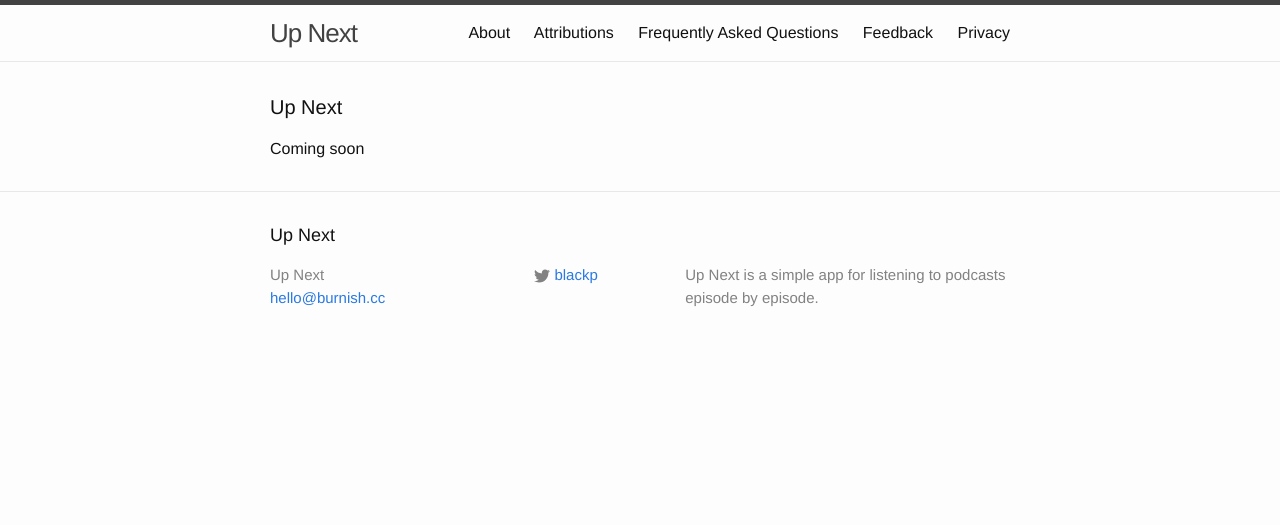
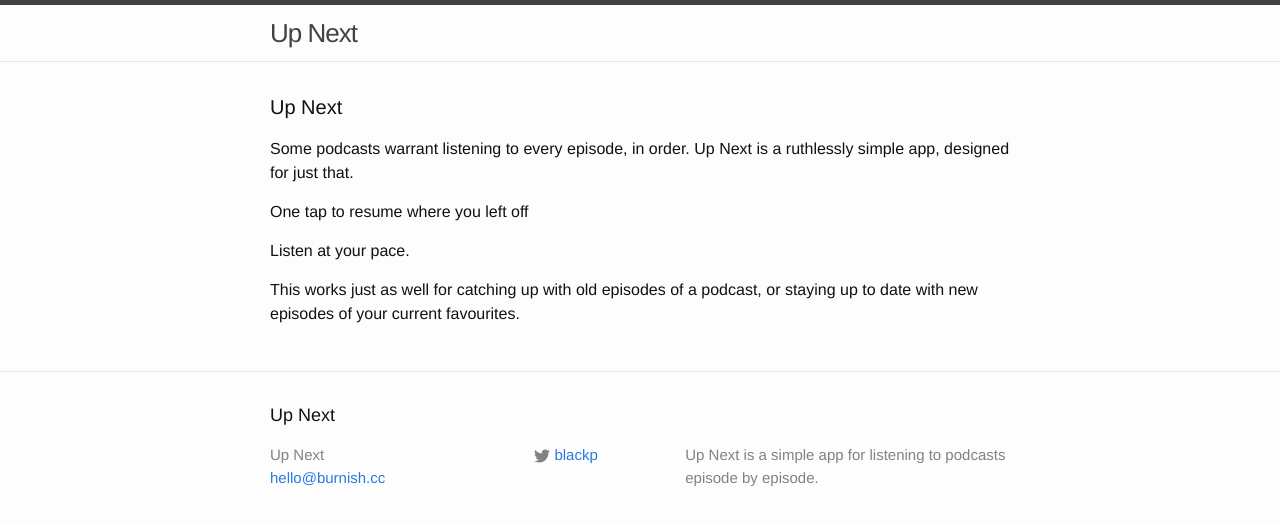
Before and after one commit to burnish/next, a Jekyll site: the page built from index.html, in a window 1280 px wide. Shown: the top 525 px of the page. Built offline with Jekyll 4.4.1, drawn with Linux system fonts in a browser that asks for light colours.

```diff
--- a/_includes/header.html
+++ b/_includes/header.html
@@ -15,7 +15,7 @@
 
       <div class="trigger">
         {% for my_page in site.pages %}
-          {% if my_page.title %}
+          {% if my_page.title and my_page.layout == 'page' %}
           <a class="page-link" href="{{ my_page.url | prepend: site.baseurl }}">{{ my_page.title }}</a>
           {% endif %}
         {% endfor %}
--- a/faq.md
+++ /dev/null
@@ -1,7 +0,0 @@
----
-layout: page
-title: Frequently Asked Questions
-permalink: /faq/
----
-
-Coming soon
--- a/index.html
+++ b/index.html
@@ -6,6 +6,20 @@ layout: default
 
   <h1 class="page-heading">Up Next</h1>
 
-  Coming soon
+  <p>
+    Some podcasts warrant listening to every episode, in order. Up Next is a ruthlessly simple app, designed for just that.
+  </p>
+
+  <p>
+   One tap to resume where you left off
+  </p>
+
+  <p>
+    Listen at your pace.
+  </p>
+
+  <p>
+    This works just as well for catching up with old episodes of a podcast, or staying up to date with new episodes of your current favourites.
+  </p>
 
 </div>
```
Also changed, not shown: about.md (deleted, +0 -7 lines), applinks/1.0/about.md (added, +7 -0 lines), applinks/1.0/attributions.md (added, +7 -0 lines), applinks/1.0/faq.md (added, +35 -0 lines), applinks/1.0/feedback.md (added, +7 -0 lines), applinks/1.0/privacy.md (added, +7 -0 lines), attributions.md (deleted, +0 -7 lines), feedback.md (deleted, +0 -7 lines), privacy.md (deleted, +0 -7 lines).
